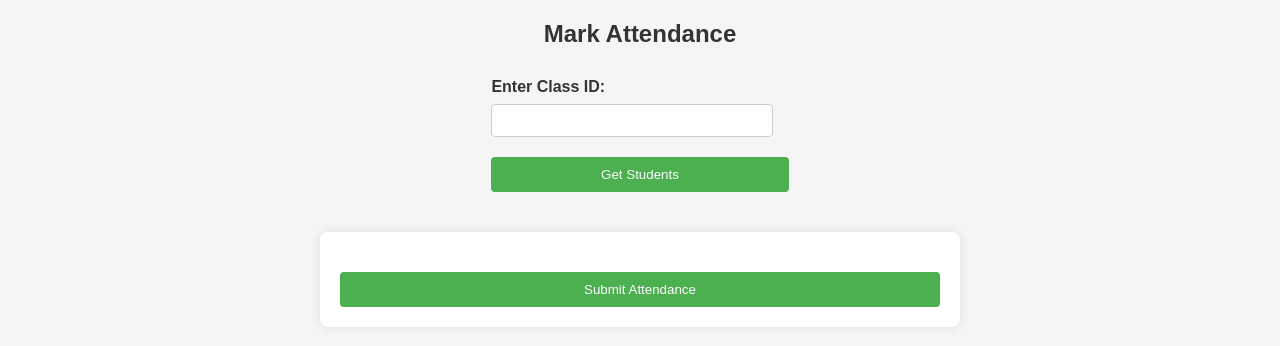
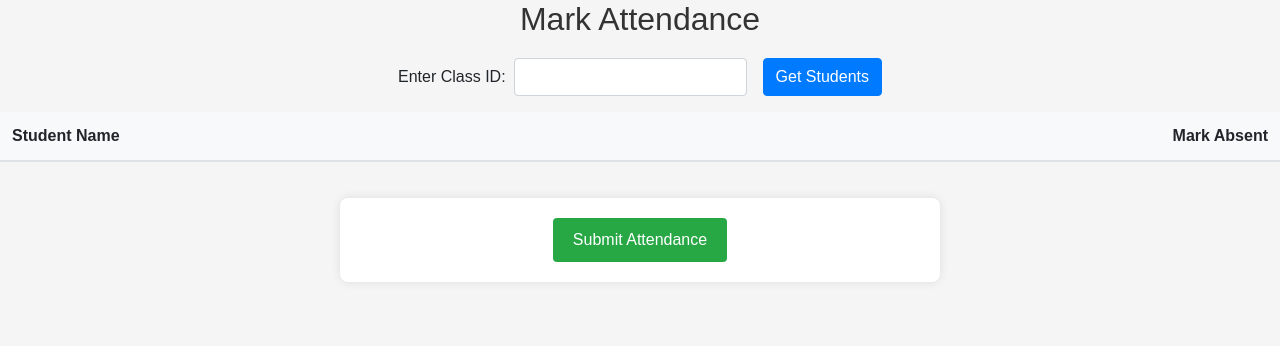
Before and after one commit to mzaheen610/school-management-system, a Django app: template app/attendance/templates/mark_student_attendance.html in a window 1280 px wide. Shown: the top 346 px of the page. Run offline with Django 3.2, Linux system fonts and the light colour scheme; the template is opened without the code that fills it, so the values that code supplies are empty; parts of the project's set-up code (start-up, migrations or seed data) failed here and were passed over; some libraries are stand-ins or nearby versions.

Commit message:
Customized student-attendance API for custom POST data. Made changes to the UI.

```diff
--- a/app/attendance/templates/mark_student_attendance.html
+++ b/app/attendance/templates/mark_student_attendance.html
@@ -4,6 +4,7 @@
     <meta charset="UTF-8">
     <meta name="viewport" content="width=device-width, initial-scale=1.0">
     <title>Mark Attendance</title>
+    <link rel="stylesheet" href="https://maxcdn.bootstrapcdn.com/bootstrap/4.5.2/css/bootstrap.min.css">
     <style>
         body {
             font-family: 'Arial', sans-serif;
@@ -33,55 +34,44 @@
             margin-bottom: 20px;
         }
 
-        label {
-            display: block;
-            margin-top: 10px;
-            color: #333;
-            font-weight: bold;
-            text-align: left;
+        .form-inline {
+            display: flex;
+            align-items: center;
+            justify-content: space-between;
         }
 
-        input[type="text"] {
-            width: calc(100% - 16px);
-            padding: 8px;
-            margin-top: 8px;
-            box-sizing: border-box;
-            border: 1px solid #ccc;
-            border-radius: 4px;
+        .form-inline .form-group {
+            margin-bottom: 0;
         }
 
-        button[type="submit"] {
-            background-color: #4caf50;
+        .student-list-table th {
+            font-weight: bold;
+            vertical-align: middle;
+            background-color: #f8f9fa;
+            border-top: none;
+        }
+
+        .student-list-table td {
+            vertical-align: middle;
+            border-top: none;
+        }
+
+        .student-list-table input[type="checkbox"] {
+            margin: 0;
+        }
+
+        .btn-submit {
+            background-color: #28a745;
             color: #fff;
-            padding: 10px;
             border: none;
             border-radius: 4px;
             cursor: pointer;
-            margin-top: 20px;
-            width: 100%;
+            padding: 10px 20px;
             transition: background-color 0.3s ease;
         }
 
-        button[type="submit"]:hover {
-            background-color: #45a049;
-        }
-
-        #student-list {
-            margin-top: 20px;
-        }
-
-        .student-item {
-            display: flex;
-            align-items: center;
-            margin-bottom: 10px;
-        }
-
-        .student-item input[type="checkbox"] {
-            margin-right: 10px;
-        }
-
-        .student-name {
-            font-weight: bold;
+        .btn-submit:hover {
+            background-color: #218838;
         }
     </style>
 </head>
@@ -89,23 +79,54 @@
     <h2>Mark Attendance</h2>
 
     <!-- Form to input class ID -->
-    <form id="class-form">
-        <label for="class-id">Enter Class ID:</label>
-        <input type="text" id="class-id" name="class-id">
-        <button type="submit">Get Students</button>
+    <form id="class-form" class="form-inline mb-3">
+        <div class="form-group mr-3">
+            <label for="class-id" class="mr-2">Enter Class ID:</label>
+            <input type="text" id="class-id" name="class-id" class="form-control">
+        </div>
+        <button type="submit" class="btn btn-primary">Get Students</button>
     </form>
 
     <!-- Student list will be displayed here -->
-    <div id="student-list"></div>
+    <div class="table-responsive">
+        <table class="table student-list-table">
+            <thead>
+                <tr>
+                    <th>Student Name</th>
+                    <th class="text-right">Mark Absent</th>
+                </tr>
+            </thead>
+            <tbody id="student-list"></tbody>
+        </table>
+    </div>
 
     <!-- Form to submit attendance data -->
     <form id="attendance-form">
+        {% csrf_token %}
         <input type="hidden" id="class-id-hidden" name="class-id">
         <input type="hidden" id="absent-students-hidden" name="absent-students">
-        <button type="submit">Submit Attendance</button>
+        <button type="submit" class="btn btn-submit">Submit Attendance</button>
     </form>
 
     <script>
+        function getCookie(name) {
+            var cookieValue = null;
+            if (document.cookie && document.cookie !== '') {
+                var cookies = document.cookie.split(';');
+                for (var i = 0; i < cookies.length; i++) {
+                    var cookie = cookies[i].trim();
+                    // Check if the cookie contains the specified name
+                    if (cookie.substring(0, name.length + 1) === (name + '=')) {
+                        // Extract and return the cookie value
+                        cookieValue = decodeURIComponent(cookie.substring(name.length + 1));
+                        break;
+                    }
+                }
+            }
+            return cookieValue;
+        }
+
+
         document.getElementById('class-form').addEventListener('submit', function(event) {
             event.preventDefault(); // Prevent form submission
 
@@ -161,11 +182,33 @@
                 absentStudents.push(checkbox.value);
             });
 
-            // Set absent students in the hidden input field
-            document.getElementById('absent-students-hidden').value = JSON.stringify(absentStudents);
+            var classId = document.getElementById('class-id-hidden').value;
 
-            // Submit the form
-            this.submit();
+            var formData = new FormData();
+            formData.append('class-id', classId);
+            formData.append('absent-students', JSON.stringify(absentStudents));
+
+            var csrftoken = getCookie('csrftoken');
+            fetch('/api/student-attendance/', {
+                method: 'POST',
+                headers: {'X-CSRFToken': csrftoken},
+                credentials: "include",
+                body: formData
+            })
+            .then(response => {
+                if (response.ok) {
+                    return response.json()
+                }
+                throw new Error('Failed to submit attendance data');
+            })
+            .then(data =>{
+                console.log(data);
+                alert('Attendance marked successfully');
+            })
+            .catch(error =>{
+                console.error('Error:', error);
+                alert('Failed to mark attendance');
+            });
         });
     </script>
 </body>
--- a/app/user/views.py
+++ b/app/user/views.py
@@ -10,6 +10,8 @@ from user.forms import LoginForm
 
 def index(request):
     """View for the home page."""
+    if not request.user.is_authenticated:
+        return redirect('login_form')
     return render(request, 'index.html')
 
 
```
Also changed, not shown: app/attendance/views.py (+37 -3 lines), app/core/admin.py (+6 -1 lines), app/user/templates/index.html (+11 -2 lines).
